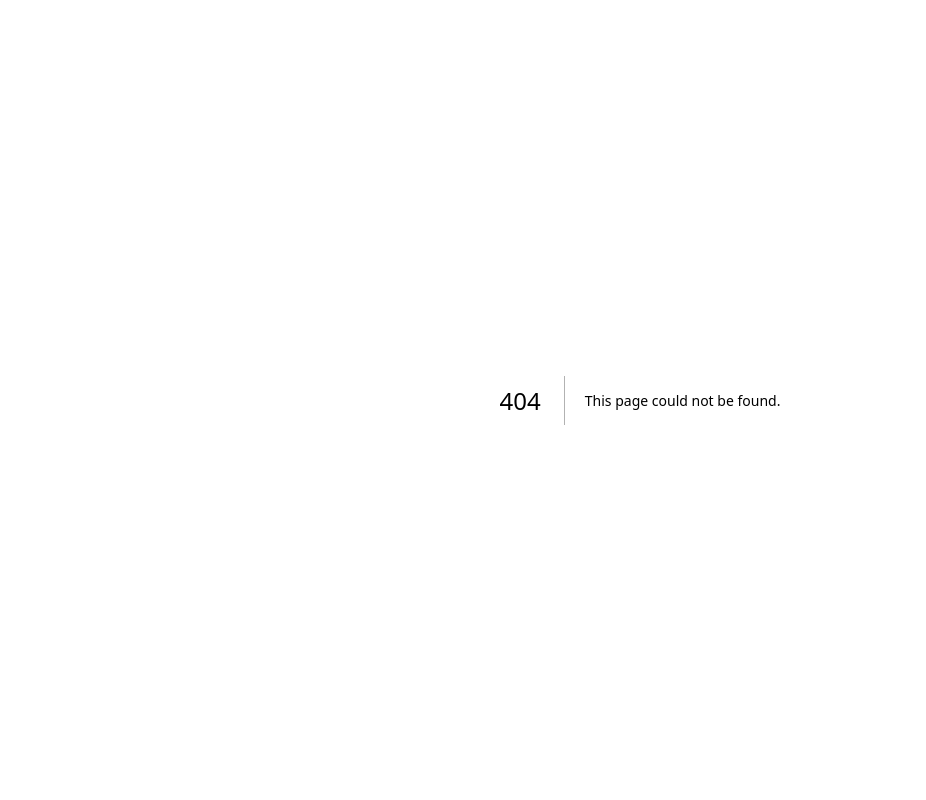
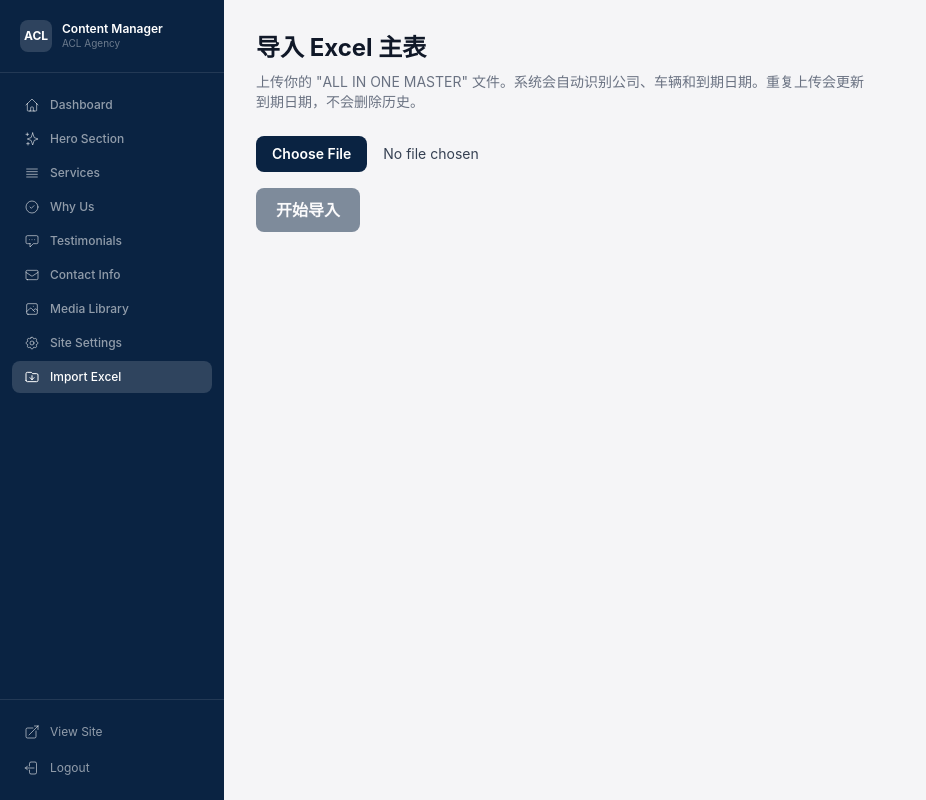
Before and after one commit to aclagency/acl-agency, a Next.js app: page /admin/import in a window 1280 px wide. Before the commit this address had no page. Shown: the whole page, without its empty margins (0-926 px from the left). Built offline with nearby package versions, Linux system fonts and the light colour scheme.

Commit message:
feat(import): upload UI page and sidebar entry

```diff
--- a/app/admin/_components/Sidebar.tsx
+++ b/app/admin/_components/Sidebar.tsx
@@ -12,6 +12,7 @@ const nav = [
   { label: "Contact Info", href: "/admin/contact", icon: "M3 8l7.89 5.26a2 2 0 002.22 0L21 8M5 19h14a2 2 0 002-2V7a2 2 0 00-2-2H5a2 2 0 00-2 2v10a2 2 0 002 2z" },
   { label: "Media Library", href: "/admin/media", icon: "M4 16l4.586-4.586a2 2 0 012.828 0L16 16m-2-2l1.586-1.586a2 2 0 012.828 0L20 14m-6-6h.01M6 20h12a2 2 0 002-2V6a2 2 0 00-2-2H6a2 2 0 00-2 2v12a2 2 0 002 2z" },
   { label: "Site Settings", href: "/admin/settings", icon: "M10.325 4.317c.426-1.756 2.924-1.756 3.35 0a1.724 1.724 0 002.573 1.066c1.543-.94 3.31.826 2.37 2.37a1.724 1.724 0 001.065 2.572c1.756.426 1.756 2.924 0 3.35a1.724 1.724 0 00-1.066 2.573c.94 1.543-.826 3.31-2.37 2.37a1.724 1.724 0 00-2.572 1.065c-.426 1.756-2.924 1.756-3.35 0a1.724 1.724 0 00-2.573-1.066c-1.543.94-3.31-.826-2.37-2.37a1.724 1.724 0 00-1.065-2.572c-1.756-.426-1.756-2.924 0-3.35a1.724 1.724 0 001.066-2.573c-.94-1.543.826-3.31 2.37-2.37.996.608 2.296.07 2.572-1.065z M15 12a3 3 0 11-6 0 3 3 0 016 0z" },
+  { label: "Import Excel", href: "/admin/import", icon: "M12 10v6m0 0l-3-3m3 3l3-3M3 17V7a2 2 0 012-2h6l2 2h6a2 2 0 012 2v8a2 2 0 01-2 2H5a2 2 0 01-2-2z" },
 ];
 
 export default function Sidebar() {
--- /dev/null
+++ b/app/admin/import/page.tsx
@@ -0,0 +1,81 @@
+"use client";
+
+import { useState } from "react";
+
+interface Summary {
+  ok: boolean;
+  rows_in_file?: number;
+  customers_upserted?: number;
+  vehicles_upserted?: number;
+  renewals_inserted?: number;
+  errors?: string[];
+  error?: string;
+}
+
+export default function ImportPage() {
+  const [file, setFile] = useState<File | null>(null);
+  const [loading, setLoading] = useState(false);
+  const [summary, setSummary] = useState<Summary | null>(null);
+
+  const onSubmit = async (e: React.FormEvent) => {
+    e.preventDefault();
+    if (!file) return;
+    setLoading(true);
+    setSummary(null);
+    const fd = new FormData();
+    fd.append("file", file);
+    const res = await fetch("/api/admin/import", { method: "POST", body: fd });
+    const body: Summary = await res.json();
+    setSummary(body);
+    setLoading(false);
+  };
+
+  return (
+    <div className="p-8 max-w-2xl">
+      <h1 className="text-2xl font-bold text-gray-900 mb-2">导入 Excel 主表</h1>
+      <p className="text-sm text-gray-500 mb-6">
+        上传你的 &quot;ALL IN ONE MASTER&quot; 文件。系统会自动识别公司、车辆和到期日期。重复上传会更新到期日期，不会删除历史。
+      </p>
+
+      <form onSubmit={onSubmit} className="space-y-4">
+        <input
+          type="file"
+          accept=".xlsx,.xls"
+          onChange={(e) => setFile(e.target.files?.[0] ?? null)}
+          className="block w-full text-sm text-gray-700 file:mr-4 file:py-2 file:px-4 file:rounded-lg file:border-0 file:bg-[#0A2342] file:text-white file:font-semibold hover:file:bg-[#1A3A5C]"
+        />
+        <button
+          type="submit"
+          disabled={!file || loading}
+          className="bg-[#0A2342] text-white font-semibold px-5 py-2.5 rounded-lg disabled:opacity-50"
+        >
+          {loading ? "导入中…" : "开始导入"}
+        </button>
+      </form>
+
+      {summary && (
+        <div className={`mt-8 p-5 rounded-xl border ${summary.ok ? "border-green-200 bg-green-50" : "border-amber-200 bg-amber-50"}`}>
+          {summary.error && <p className="text-red-700 font-semibold">{summary.error}</p>}
+          {summary.rows_in_file !== undefined && (
+            <ul className="text-sm space-y-1">
+              <li>文件里的行数：<b>{summary.rows_in_file}</b></li>
+              <li>新增客户：<b>{summary.customers_upserted ?? 0}</b></li>
+              <li>新增 / 更新车辆：<b>{summary.vehicles_upserted ?? 0}</b></li>
+              <li>新增到期记录：<b>{summary.renewals_inserted ?? 0}</b></li>
+            </ul>
+          )}
+          {summary.errors && summary.errors.length > 0 && (
+            <details className="mt-3">
+              <summary className="cursor-pointer text-sm text-amber-800 font-medium">
+                {summary.errors.length} 行有问题（点开看）
+              </summary>
+              <ul className="mt-2 text-xs text-amber-900 space-y-1 max-h-64 overflow-y-auto">
+                {summary.errors.map((e, i) => <li key={i}>{e}</li>)}
+              </ul>
+            </details>
+          )}
+        </div>
+      )}
+    </div>
+  );
+}
```
